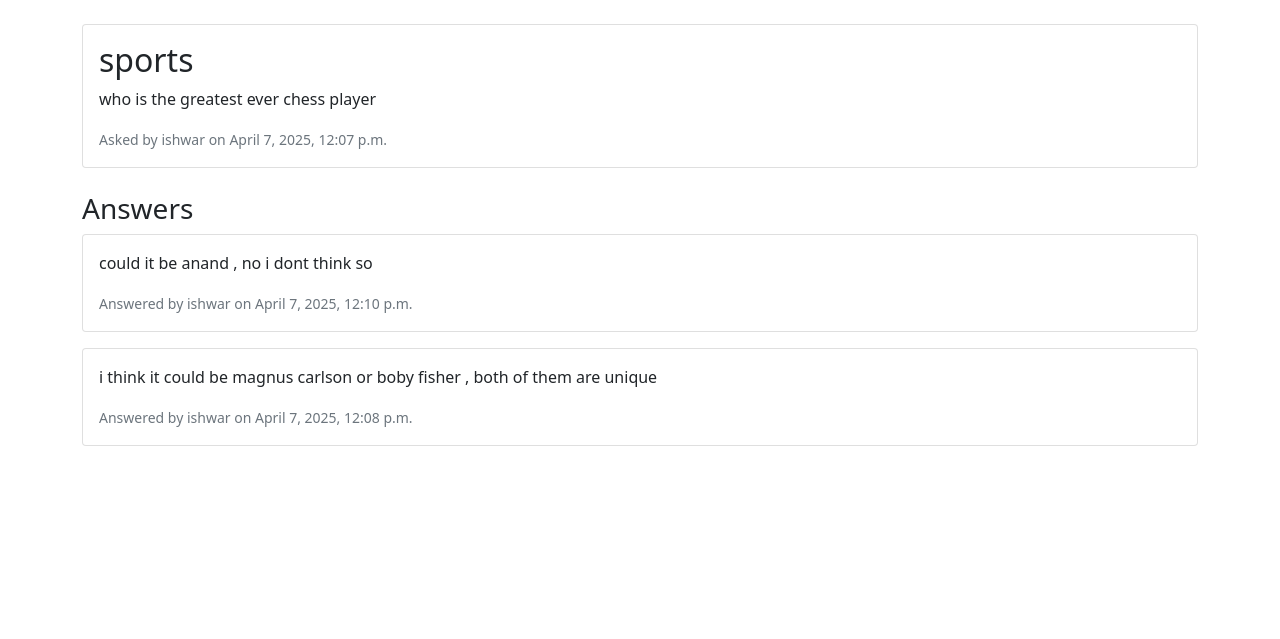
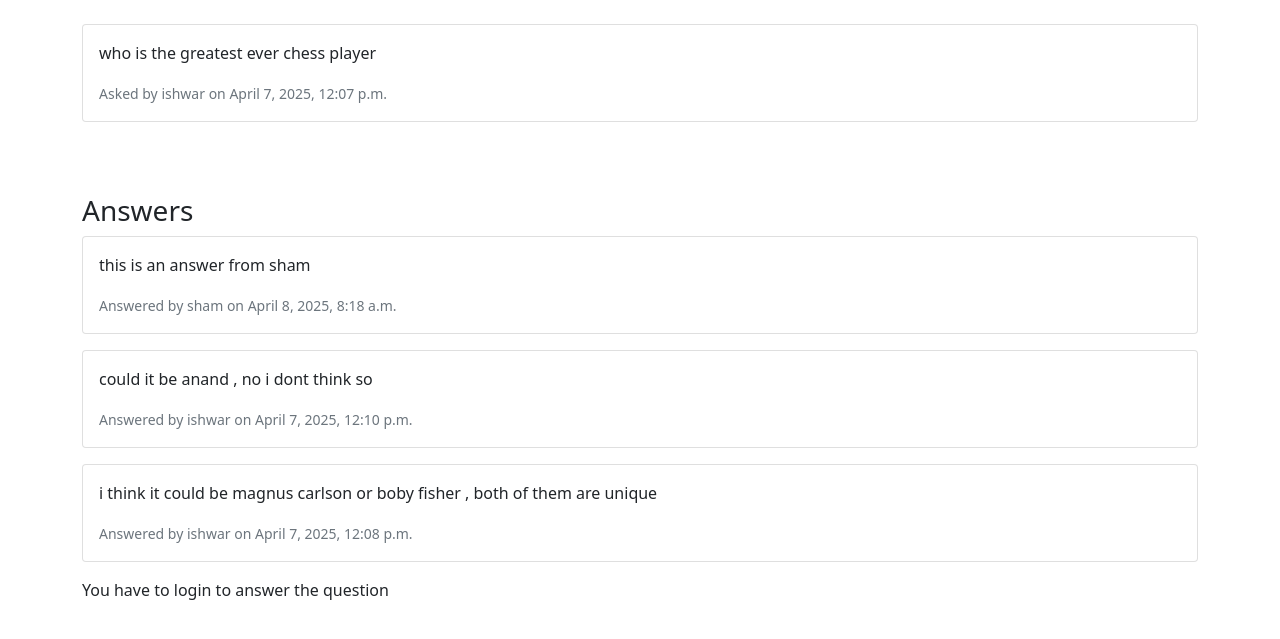
Before and after one commit to ishwarhelix/quora-clone, a Django app: page /question/1/ in a window 1280 px wide. Shown: the part 56-695 px from the top of the page. Run offline with Django 5.2, Linux system fonts and the light colour scheme; data comes from the database, SQL or seed files in the repository.

Commit message:
this is a working model with few imporvements

```diff
--- a/quora_clone/questions/forms.py
+++ b/quora_clone/questions/forms.py
@@ -4,7 +4,7 @@
 class QuestionForm(forms.ModelForm):
     class Meta:
         model = Question
-        fields = ['title', 'content']
+        fields = ['topic', 'question']
 
 class AnswerForm(forms.ModelForm):
     class Meta:
--- a/quora_clone/questions/models.py
+++ b/quora_clone/questions/models.py
@@ -2,14 +2,14 @@
 from django.contrib.auth.models import User
 
 class Question(models.Model):
-    title = models.CharField(max_length=200)
-    content = models.TextField()
+    topic = models.CharField(max_length=200)
+    question = models.TextField()
     author = models.ForeignKey(User, on_delete=models.CASCADE)
     created_at = models.DateTimeField(auto_now_add=True)
     updated_at = models.DateTimeField(auto_now=True)
 
     def __str__(self):
-        return self.title
+        return self.question
 
 class Answer(models.Model):
     question = models.ForeignKey(Question, on_delete=models.CASCADE, related_name='answers')
@@ -20,4 +20,4 @@
     likes = models.ManyToManyField(User, related_name='liked_answers', blank=True)
 
     def __str__(self):
-        return f'Answer by {self.author.username} on {self.question.title}'
+        return f'Answer by {self.author.username} on {self.question.question}'
--- a/quora_clone/questions/templates/questions/question_detail.html
+++ b/quora_clone/questions/templates/questions/question_detail.html
@@ -3,13 +3,11 @@
 {% block content %}
     <div class="card mb-4">
         <div class="card-body">
-            <h2 class="card-title">{{ question.title }}</h2>
-            <p class="card-text">{{ question.content }}</p>
+            <!-- <h2 class="card-title">{{ question.topic }}</h2> -->
+            <p class="card-text">{{ question.question }}</p>
             <small class="text-muted">Asked by {{ question.author.username }} on {{ question.created_at }}</small>
         </div>
     </div>
-
-    <h3>Answers</h3>
     {% if user.is_authenticated %}
     <form method="post">
         {% csrf_token %}
@@ -17,6 +15,10 @@
         <button type="submit" class="btn btn-primary">Submit Answer</button>
     </form>
 {% endif %}
+    <br>
+     <br>
+    <h3>Answers</h3>
+
 
     {% for answer in answers %}
         <div class="card mb-3">
@@ -41,4 +43,9 @@
             </div>
         </div>
     {% endfor %}
+    {% if not user.is_authenticated %}
+    You have to login to answer the question
+    {% endif %}
+
+
 {% endblock %}
```
Also changed, not shown: quora_clone/questions/templates/questions/home.html (+4 -3 lines), quora_clone/db.sqlite3, quora_clone/questions/migrations/0002_rename_content_question_question_and_more.py (added). Lines whose indentation alone changed are shown as unchanged.
